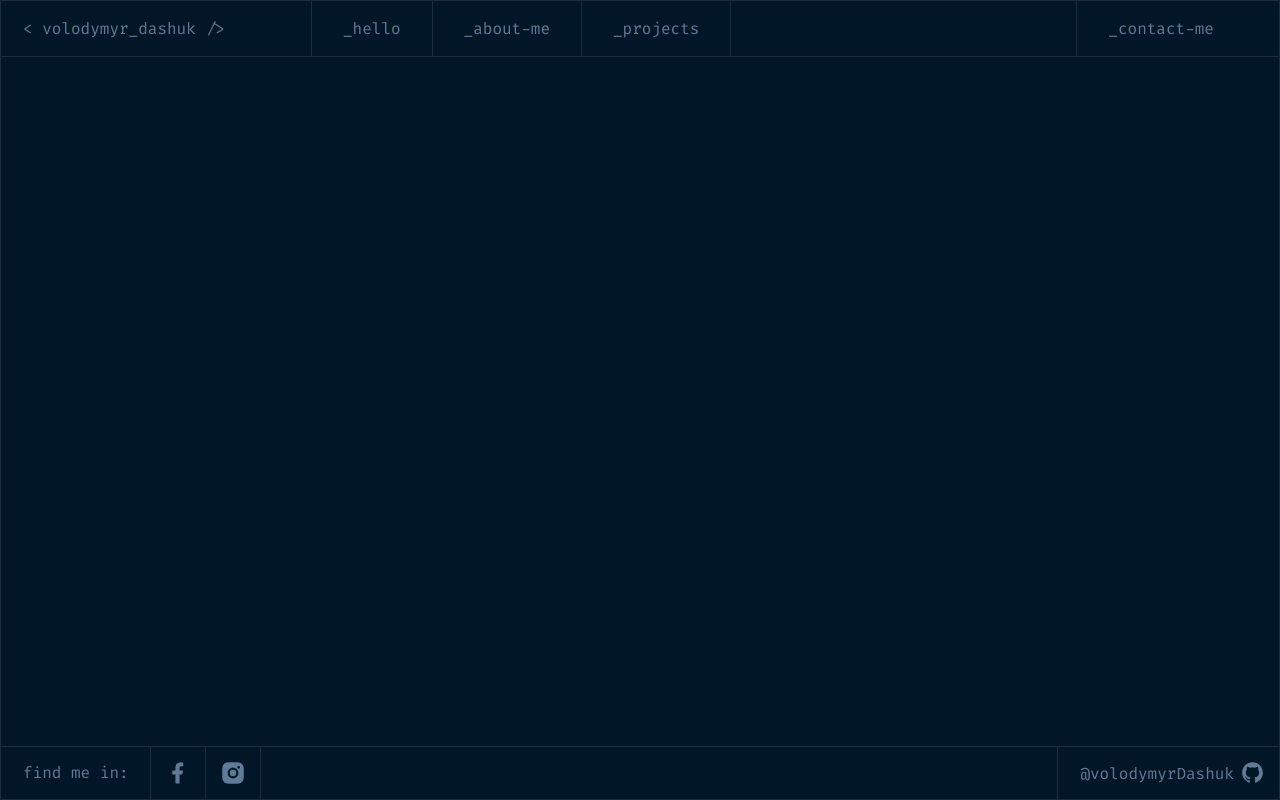
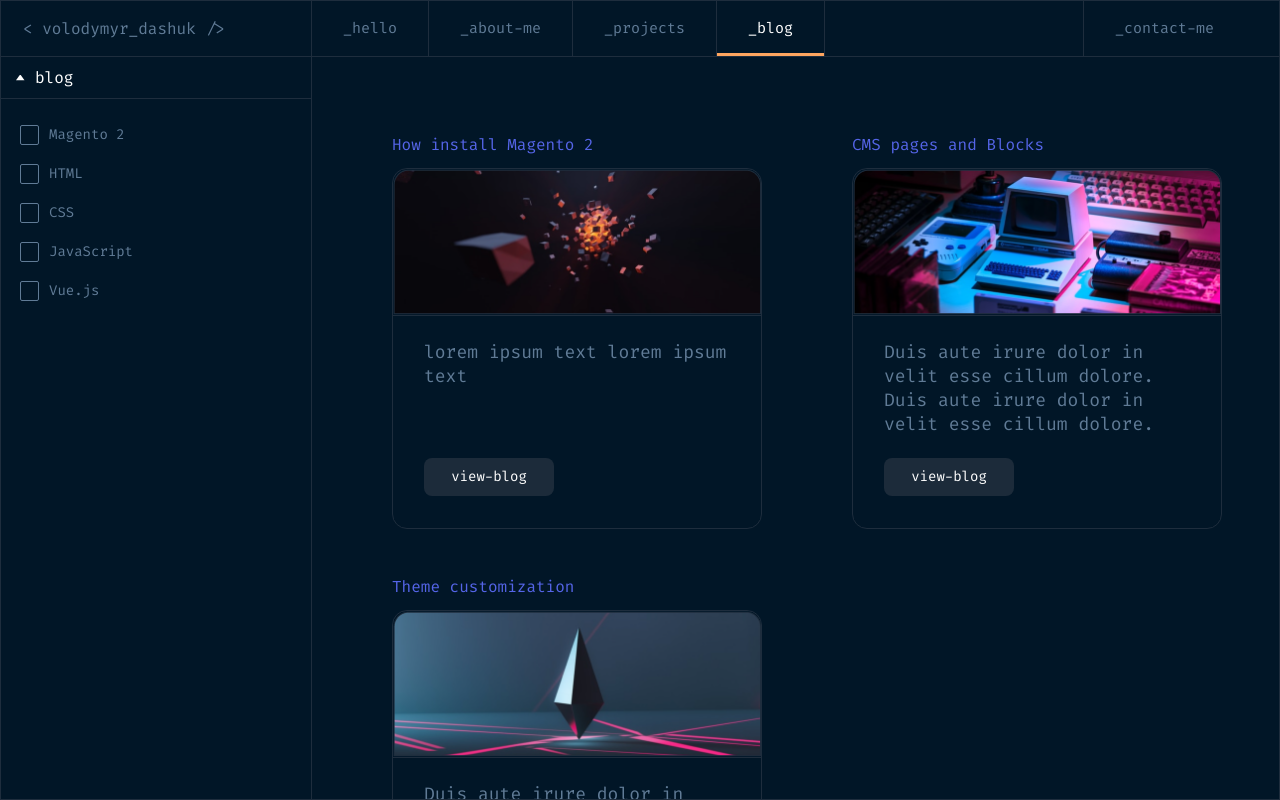
Before and after one commit to volodymyrDashuk/personal-website, a Vue app: page /blog in a window 1280 px wide. Built offline with nearby package versions, Linux system fonts and the light colour scheme; what vue3-highlightjs would draw is missing.

Commit message:
📰 Adds blog page.

```diff
--- /dev/null
+++ b/src/components/BlogList.vue
@@ -0,0 +1,165 @@
+<template>
+    <div
+        class="blog-item"
+        v-for="item in cards"
+    >
+        <div class="blog-title">
+            <span class="name">{{ item.name }} </span>
+        </div>
+        <div class="card">
+            <div class="card-header">
+                <img
+                    :src="item.image_path"
+                    :alt="item.image_alt"
+                >
+                <div class="icons"
+                >
+                    <div
+                        v-for="icon in item.icon"
+                        class="icon"
+                        :class="icon"
+                    />
+                </div>
+            </div>
+            <div class="card-text">
+                <p>{{ item.text }}</p>
+            </div>
+            <div class="card-link">
+                <a
+                    :href="item.link_url"
+                    class="button-secondary"
+                >
+                    view-blog
+                </a>
+            </div>
+        </div>
+    </div>
+</template>
+
+<script>
+export default {
+    props: ['cards'],
+    data() {
+        return {
+
+
+        };
+    },
+}
+</script>
+
+<style lang="scss">
+// Local Variables
+
+$react-color: #86E1F9;
+$vue-color: #81D4AF;
+$html-color: #FFA67E;
+$css-color: #95D6F0;
+
+@use "src/styles/variables" as var;
+
+.blog-item {
+    max-width: 370px;
+    width: 100%;
+
+    .blog-title {
+        font-size: 16px;
+        margin-bottom: 15px;
+
+        .name {
+            color: var.$secondary-blue-2;
+        }
+    }
+
+    .card {
+        display: flex;
+        flex-direction: column;
+        border: 1px solid var.$lines;
+        border-radius: 15px;
+
+        // 31px = blog-title font-size (16px) + blog-title margin-bottom (15px)
+        height: calc(100% - 31px);
+
+        .card-header {
+            position: relative;
+
+            .icons {
+                display: flex;
+                align-items: center;
+                justify-content: center;
+                position: absolute;
+                top: 19px;
+                right: 17px;
+            }
+
+            .icon {
+                display: flex;
+                align-items: center;
+                justify-content: center;
+                width: 25px;
+                height: 25px;
+
+                &:not(:last-of-type) {
+                    margin-right: 4px;
+                }
+
+                &::after {
+                    width: 25px;
+                    height: 25px;
+                    display: inline-block;
+                    content: '';
+                }
+            }
+
+            .icon-react {
+                background-color: $react-color;
+
+                &::after {
+                    background: var.$react-icon no-repeat;
+                }
+            }
+
+            .icon-html {
+                background-color: $html-color;
+
+                &::after {
+                    background: var.$html-icon no-repeat;
+                }
+            }
+
+            .icon-vue {
+                background-color: $vue-color;
+
+                &::after {
+                    background: var.$vue-icon no-repeat;
+                }
+            }
+
+            .icon-css {
+                background-color: $css-color;
+
+                &::after {
+                    background: var.$css-icon no-repeat;
+                }
+            }
+        }
+
+        .card-text {
+            border-top: 1px solid var.$lines;
+            padding: 24px 24px 0 31px;
+            font-size: 18px;
+            line-height: 27px;
+            margin-bottom: 22px;
+        }
+
+        .card-link {
+            max-width: 130px;
+            width: 100%;
+            margin-left: 31px;
+            margin-top: auto;
+            padding-bottom: 32px;
+        }
+    }
+}
+
+</style>
--- a/src/components/Navigation.vue
+++ b/src/components/Navigation.vue
@@ -43,6 +43,7 @@ export default {
                 {title: '_hello', url: '/', exact: true},
                 {title: '_about-me', url: '/about/bio'},
                 {title: '_projects', url: '/projects'},
+                {title: '_blog', url: '/blog'},
                 {title: '_contact-me', url: '/contact', class: "last-link"}
             ]
         };
@@ -79,7 +80,7 @@ export default {
 
             .navigation-link {
                 display: inline-block;
-                font-size: 16px;
+                font-size: 15px;
                 line-height: 21px;
                 color: var.$secondary-slate-grey;
                 text-decoration: none;
--- a/src/router/index.js
+++ b/src/router/index.js
@@ -42,6 +42,12 @@ const routes = [
         component: () => import(/* webpackChunkName: "projects" */ '../views/ProjectsView.vue')
     },
     {
+        path: '/blog',
+        name: 'BlogView',
+        meta: {layout: 'main'},
+        component: () => import(/* webpackChunkName: "contact" */ '../views/BlogView.vue')
+    },
+    {
         path: '/contact',
         name: 'ContactView',
         meta: {layout: 'main'},
--- /dev/null
+++ b/src/views/BlogView.vue
@@ -0,0 +1,146 @@
+<template>
+    <div class="blog-page">
+        <Sidebar :accordion="blogAccordion" @checkboxChecked="checkboxChecked"/>
+        <div class="content">
+            <div class="blog-list">
+                <BlogList :cards="computedTech"/>
+            </div>
+        </div>
+    </div>
+</template>
+
+<script>
+import Sidebar from "@/components/Sidebar";
+import ProjectItem from "@/components/ProjectItem";
+import BlogList from "@/components/BlogList";
+
+export default {
+    components: {BlogList, Sidebar, ProjectItem},
+    data() {
+        return {
+            blogAccordion: {
+                "projects": {
+                    "name": "blog",
+                    "open": true,
+                    "checkbox": true,
+                    "items": [
+                        {id: 1, name: "Magento 2", href: '/' },
+                        {id: 2,  name: "HTML", href: '/' },
+                        {id: 2,  name: "CSS", href: '/' },
+                        {id: 3,  name: "JavaScript", href: '/' },
+                        {id: 4,  name: "Vue.js", href: '/' }
+                    ]
+                }
+            },
+            blogCard: [
+                {
+                    id: 1,
+                    name: 'How install Magento 2',
+                    image_path: 'assets/images/project-list-images/project_1.png',
+                    image_alt: 'alt',
+                    icon: [''],
+                    text: 'lorem ipsum text lorem ipsum text',
+                    link_url: '/',
+                    tech: 'CSS',
+                },
+                {
+                    id: 2,
+                    name: 'CMS pages and Blocks',
+                    image_path: 'assets/images/project-list-images/project_2.png',
+                    image_alt: 'alt2',
+                    icon: [''],
+                    text: 'Duis aute irure dolor in velit esse cillum dolore. Duis aute irure dolor in velit esse cillum dolore.',
+                    link_url: '/',
+                    tech: 'HTML'
+                },
+                {
+                    id: 3,
+                    name: 'Theme customization',
+                    image_path: 'assets/images/project-list-images/project_3.png',
+                    image_alt: 'alt3',
+                    icon: [''],
+                    text: 'Duis aute irure dolor in velit esse cillum dolore.',
+                    link_url: '/',
+                    tech: ['Magento 2']
+                }
+            ],
+            checked: []
+        };
+    },
+    methods: {
+        checkboxChecked(checked) {
+            this.checked = checked;
+        }
+    },
+    computed: {
+        computedTech () {
+            if (this.checked.length === 0) {
+                return this.blogCard;
+            } else {
+                return this.blogCard.filter(card => {
+                    if(typeof card.tech === 'string') {
+                        return this.checked.indexOf(card.tech) !== -1
+                    }
+
+                    if (Array.isArray(card.tech)) {
+                        return card.tech.some(item => this.checked.indexOf(item) !== -1)
+                    }
+                });
+            }
+        }
+    }
+}
+</script>
+
+<style lang="scss">
+@use "src/styles/variables" as var;
+
+.blog-page {
+    height: 100%;
+    display: flex;
+
+    .sidebar {
+        max-width: 311px;
+        width: 100%;
+        border-right: 1px solid var.$lines;
+    }
+
+    .content {
+        width: 100%;
+        padding: 80px 17px 17px 80px;
+
+        @media (min-width: var.$tablet__small) {
+            overflow: scroll;
+            max-height: 860px;
+        }
+    }
+
+    .blog-list {
+        display: grid;
+        grid-gap: 50px;
+        grid-template-columns: repeat(3, minmax(0,1fr));
+
+        @media (max-width: var.$desktop__small) {
+            grid-template-columns: repeat(2, minmax(0,1fr));
+        }
+
+        @media (max-width: var.$mobile__small) {
+            grid-template-columns: repeat(1, minmax(0,1fr));
+        }
+    }
+
+    @media (max-width: var.$tablet__small) {
+        flex-direction: column;
+
+        .sidebar {
+            max-width: none;
+        }
+
+        .content {
+            width: 100%;
+            padding: 38px 17px;
+        }
+    }
+}
+
+</style>
```
